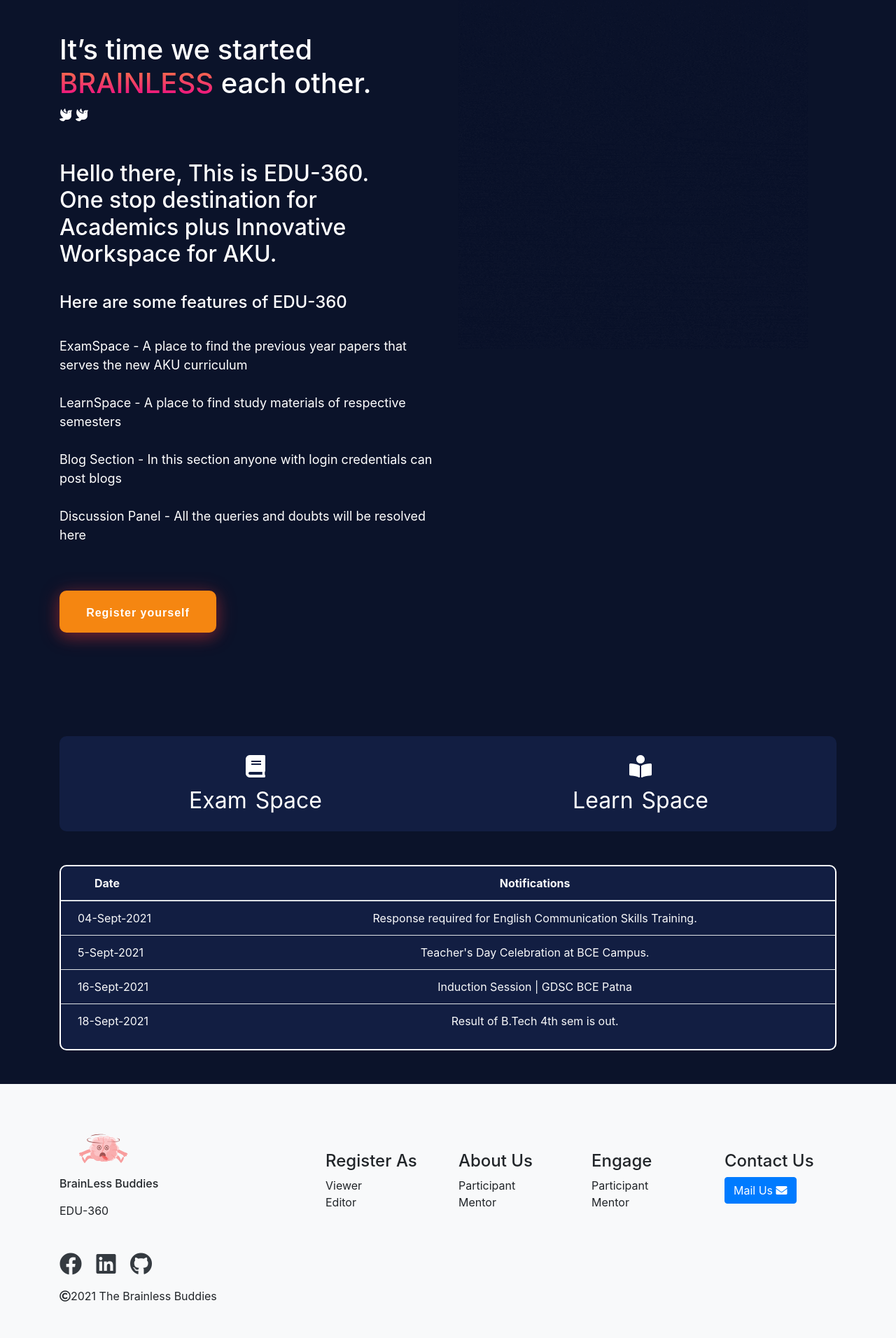
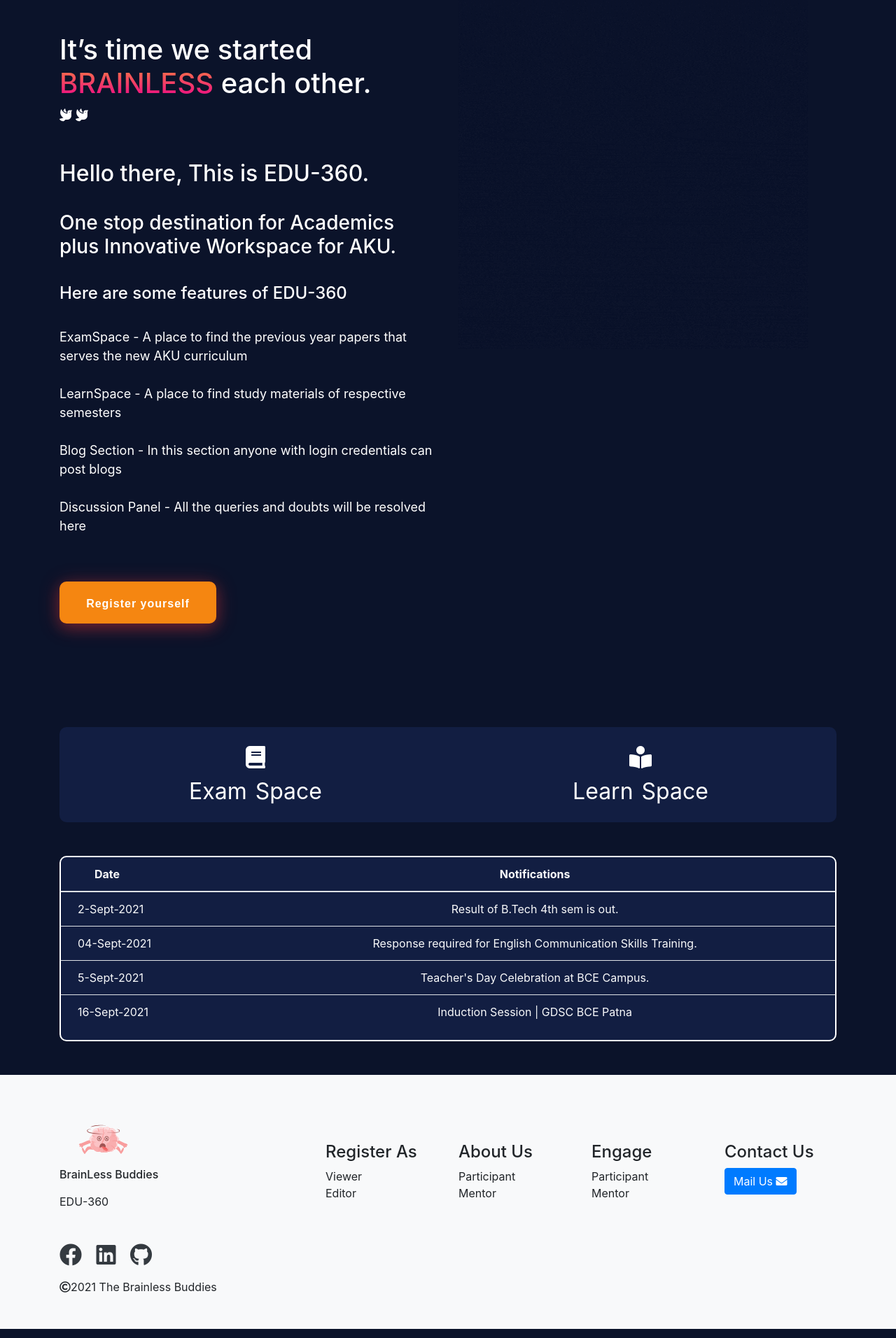
Before and after one commit to Sonalanand102/Edu-360, a PHP site: page / in a window 1280 px wide. Shown: the part 201-2113 px from the top of the page at 70% size. Run offline with PHP 8.4, Linux system fonts and the light colour scheme; some libraries are stand-ins or nearby versions.

Commit message:
modified index.php

```diff
--- a/index.php
+++ b/index.php
@@ -11,7 +11,7 @@ include 'assets/navbar.php';
             <br>
 
             <p class='mt-4'>
-            <h2>Hello there, This is EDU-360. <br>One stop destination for Academics plus Innovative Workspace for AKU.</h2>
+            <h2>Hello there, This is EDU-360. </h2><br><h3>One stop destination for Academics plus Innovative Workspace for AKU.</h3>
             <br><h4>Here are some features of EDU-360</h4><br>
 
             ExamSpace - A place to find the previous year papers that serves the new AKU curriculum
@@ -53,6 +53,10 @@ include 'assets/navbar.php';
                 </tr>
             </thead>
             <tbody >
+                <tr onmouseover="this.style.transform='scale(1.03)'" onmouseout="this.style.transform='scale(1)'">
+                    <td class='pl-4'>2-Sept-2021</td>
+                    <td class='text-center'>Result of B.Tech 4th sem is out.</td>
+                </tr>
                 <tr onmouseover="this.style.transform='scale(1.03)'" onmouseout="this.style.transform='scale(1)'" >
                     <td class='pl-4'>04-Sept-2021</td>
                     <td class='text-center'>Response required for English Communication Skills Training.</td>
@@ -66,10 +70,7 @@ include 'assets/navbar.php';
                     <td class='pl-4'>16-Sept-2021</td>
                     <td class='text-center'>Induction Session | GDSC BCE Patna</td>
                 </tr>
-                <tr onmouseover="this.style.transform='scale(1.03)'" onmouseout="this.style.transform='scale(1)'">
-                    <td class='pl-4'>18-Sept-2021</td>
-                    <td class='text-center'>Result of B.Tech 4th sem is out.</td>
-                </tr>
+
             </tbody>
         </table>
     </div>
```
